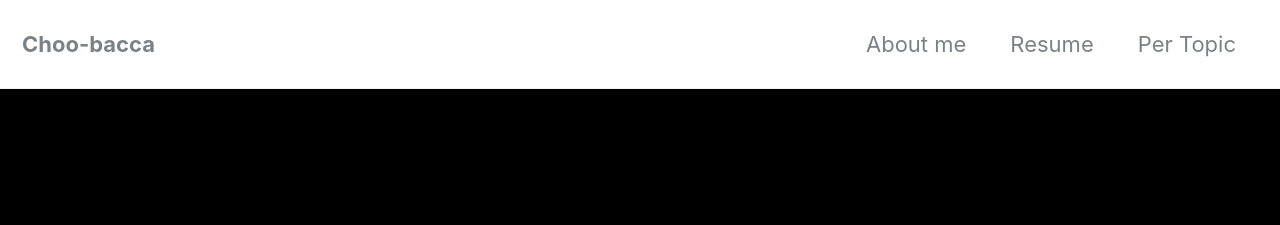
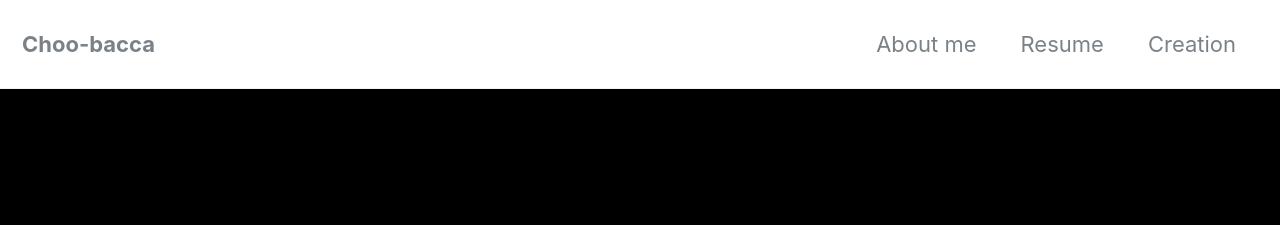
Before and after one commit to choo-bacca/choo-bacca.github.io, a Jekyll site: the page built from _pages/creation.md, in a window 1280 px wide and 900 px high. Shown: the top 225 px of the window. Built offline with Jekyll 4.4.1, drawn with Linux system fonts in a browser that asks for light colours; nearby versions of some CDN libraries.

Commit message:
picture update5

```diff
--- a/_data/navigation.yml
+++ b/_data/navigation.yml
@@ -4,8 +4,8 @@ main:
     url: /about/
   - title: "Resume"
     url: /resume/
-  - title: "Per Topic"
-    url: /pertopic/
+  - title: "Creation"
+    url: /creation/
   # - title: "About"
   #   url: https://mmistakes.github.io/minimal-mistakes/about/
   # - title: "Sample Posts"
--- a/_pages/PerTopic.md
+++ b/_pages/creation.md
@@ -1,8 +1,8 @@
 ---
 layout: single
 classes: wide
-permalink: /pertopic/
-title: "Per Topic"
+permalink: /creation/
+title: "Creation"
 author_profile: true
 header:
   image: "/images/background2.jpg"
```
Also changed, not shown: _pages/resume.md (+3 -0 lines).
